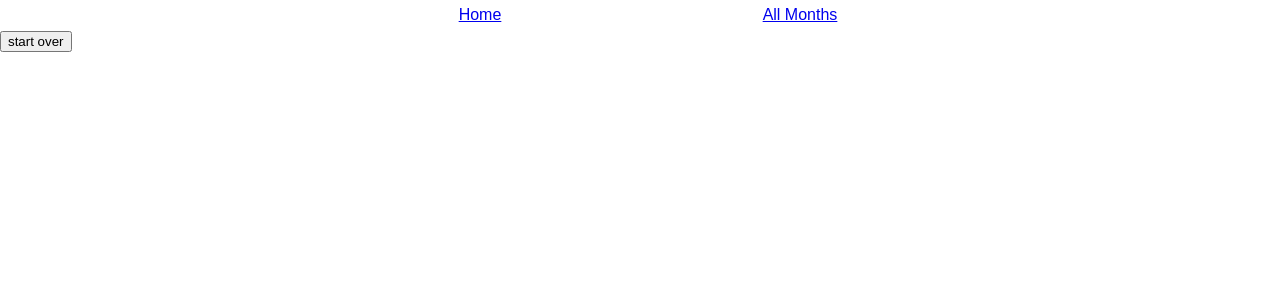
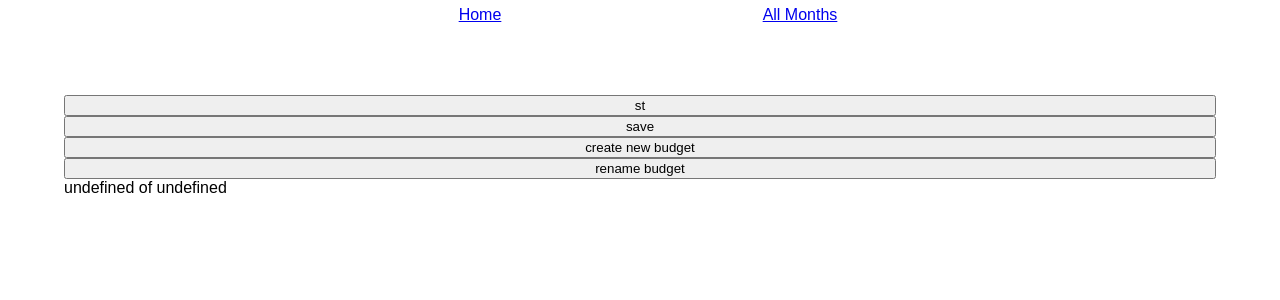
Before and after one commit to brettcnelson/Budget, a React (Create React App) app in the folder client/: page / in a window 1280 px wide. Shown: the top 300 px of the page. Built offline with nearby package versions, Linux system fonts and the light colour scheme; no server answers.

Commit message:
refactors db

```diff
--- a/client/src/Home.css
+++ b/client/src/Home.css
@@ -1,3 +1,4 @@
 .Home {
-
+	margin:5%;
+	display:grid;
 }
--- a/client/src/Home.js
+++ b/client/src/Home.js
@@ -1,49 +1,80 @@
 import React from 'react';
 import './Home.css';
+import Node from './NodeMethods';
 
 class Home extends React.Component {
   constructor(props) {
     super(props);
-    this.state = {
-
-    };
+    this.state = {};
   }
 
   componentDidMount() {
     fetch('/api/entries', {accept:'application/json'})
     .then(res => res.json())
     .then(data=>{
-      if (!data.length) {
-        var month = prompt('enter month');
-        return fetch('/api/entries',{headers:{'Content-Type':'application/json'},method:'post',body: JSON.stringify({month})})
+      if (data.length) {
+       this.setState({budget:data[0]});
       }
-     return data;
-    })
-    .then(data=> {
-      console.log(data);
-      this.setState({budget:data});
-      console.log(this.state);
+      else {
+        this.setState({budget:Node.makeNew()});
+      }
     })
     .catch(err => console.log('ERR:', err));
   }
 
-  dropDB() {
+  saveDB() {
+    var url = 'api/entries';
+    var options = {
+      headers: {
+        'Content-Type': 'application/json'
+      },
+      method: 'put',
+      body: JSON.stringify(this.state.budget)
+    }
+    if (!this.state.budget._id) {
+      options.method = 'post';
+    }
+    else {
+      url += '/' + this.state.budget._id;
+    }
+    fetch(url,options)
+    .then(res=>res.json())
+    .then(data=>this.setState({budget:data}));
+  }
 
+  sub(sub,classes='') {
+    classes += 'sub';
+    // var w = sub.spent/sub.limit;
+    return (
+      <div className={classes}>
+        <div>{sub.name}</div>
+        <div>{sub.spent + ' of ' + sub.limit}</div>
+        <div className="sub">{}</div>
+      </div>
+    );
+  }
+
+  showState() {
+    console.log(this.state);
   }
 
   render() {
     return (
       <div className="Home">
-        <button onClick={this.dropDB}>start over</button>
-        <div>{this.state.budet}</div>
-        <div></div>
-        <div></div>
+        <button onClick={()=>this.showState()}>st</button>
+        <button onClick={()=>this.saveDB()}>save</button>
+        <button onClick={()=>this.createBudget()}>create new budget</button>
+        <button onClick={()=>this.renameBudget()}>rename budget</button>
+        <div className="list">{this.sub('total ')}</div>
       </div>
     );
   }
 }
 
 export default Home;
+
+// var month = prompt('enter month');
+// return fetch('/api/entries',{headers:{'Content-Type':'application/json'},method:'post',body: JSON.stringify({month})})
 
   // api(url,options,stateKey) {
   //   fetch(url, options)
--- /dev/null
+++ b/client/src/NodeMethods.js
@@ -0,0 +1,54 @@
+function Node(node) {
+	this.name = node.name;
+	this.parent = node.parent || null;
+	this.limit = node.limit || 0;
+	this.spent = node.spent || 0;
+	this.sub = {};
+	for (var key in node.sub) {
+		this.sub[key] = new Node(node.sub[key]);
+	}
+}
+
+Node.prototype.addCat = function(name,limit,spent) {
+  if (!this.sub[name]) {
+    this.sub[name] = new Node({name,parent:this,limit,spent});
+    this.updateTotals();
+  }
+};
+
+Node.prototype.deleteCat = function() {
+  delete this.parent.sub[this.name];
+  this.updateTotals();
+};
+
+Node.prototype.addTrans = function(amt) {
+  this.spent += amt;
+  this.updateTotals('spent');
+};
+
+Node.prototype.changeLimit = function(limit) {
+  this.limit = limit;
+  this.updateTotals('limit');
+};
+
+Node.prototype.updateTotals = function(tally) {
+  if (!tally) {
+    this.updateTotals('spent');
+    this.updateTotals('limit');
+  }
+  else {
+    this[tally] = Object.values(this.sub).reduce((a,b)=>a+b[tally],0);
+    if (this.parent) {
+      this.parent.updateTotals(tally);
+    }
+  }
+};
+
+Node.prototype.makeNew = function() {
+	var root = new Node({name:'total'});
+	root.addCat('mandatory');
+	root.addCat('optional');
+	return root;
+};
+
+export default Node.prototype;
```
Also changed, not shown: 1 other file (tests, documents, lock files or other folders).
